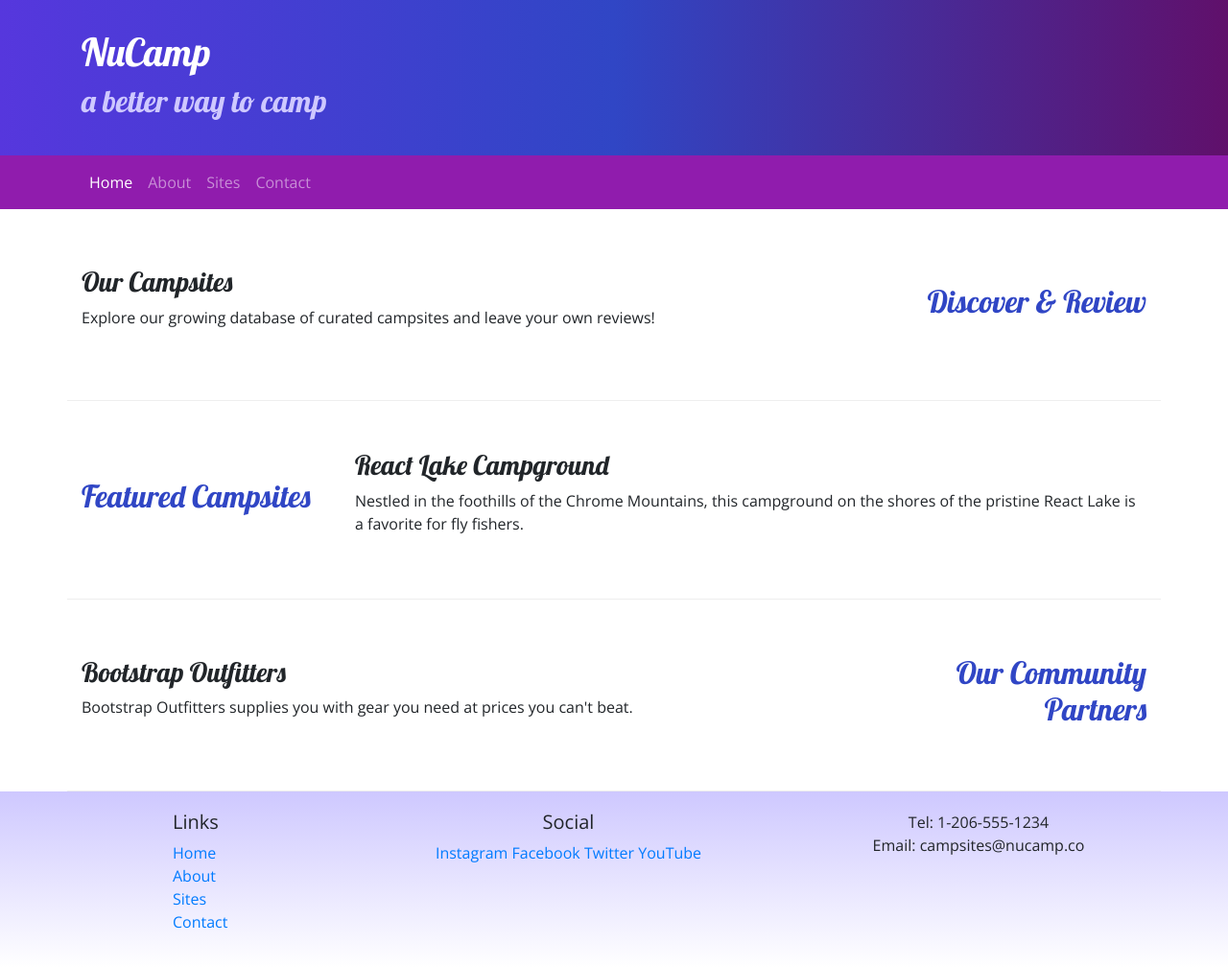
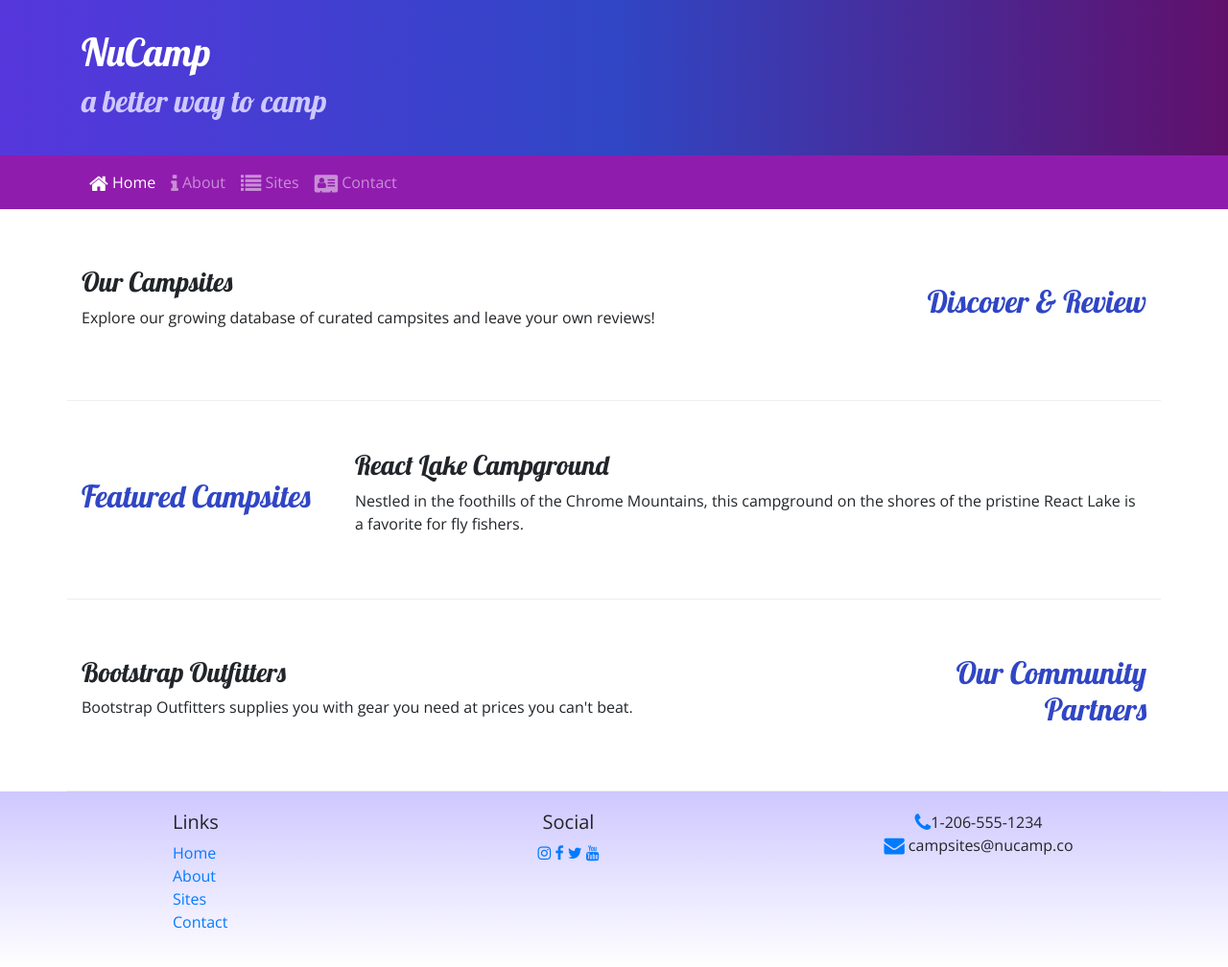
Before and after one commit to rmessina1010/rm_nucampsite, a website: page index.html in a window 1280 px wide. Shown: the whole page at 96% size. Drawn offline with nearby package versions, Linux system fonts and the light colour scheme.

Commit message:
Icon Fonts

```diff
--- a/index.html
+++ b/index.html
@@ -11,6 +11,7 @@
 
 
     <!-- Additional CSS must be placed after Bootstrap CSS -->
+    <link rel="stylesheet" href="node_modules/font-awesome/css/font-awesome.min.css" />
     <link rel="stylesheet" href="https://fonts.googleapis.com/css?family=Lobster|Open+Sans" />
     <link rel="stylesheet" href="css/styles.css" />
     <title>NuCamp: A Better Way To Camp</title>
@@ -35,10 +36,15 @@
                 data-target="#nucampNavbar"><span class="navbar-toggler-icon"></span></button>
             <div class="collapse navbar-collapse" id="nucampNavbar">
                 <ul class="navbar-nav">
-                    <li class="nav-item active"><a href="#" class="nav-link">Home</a></li>
-                    <li class="nav-item"><a href="aboutus.html" class="nav-link">About</a></li>
-                    <li class="nav-item"><a href="#" class="nav-link">Sites</a></li>
-                    <li class="nav-item"><a href="#" class="nav-link">Contact</a></li>
+                    <li class="nav-item active"><a href="#" class="nav-link"> <i class="fa fa-home fa-lg"></i>
+                            Home</a></li>
+                    <li class="nav-item"><a href="aboutus.html" class="nav-link"><i class="fa fa-info fa-lg"></i>
+                            About</a>
+                    </li>
+                    <li class="nav-item"><a href="#" class="nav-link"><i class="fa fa-list fa-lg"></i> Sites</a></li>
+                    <li class="nav-item"><a href="#" class="nav-link"><i class="fa fa-address-card fa-lg"></i>
+                            Contact</a>
+                    </li>
                 </ul>
             </div>
         </div>
@@ -92,14 +98,14 @@
                 </div>
                 <div class="col-6 col-sm-5 text-center">
                     <h5>Social</h5>
-                    <a href="http://instagram.com/">Instagram</a>
-                    <a href="http://facebook.com/">Facebook</a>
-                    <a href="http://twitter.com/">Twitter</a>
-                    <a href="http://youtube.com/">YouTube</a>
+                    <a href="http://instagram.com/"><i class="fa fa-instagram"></i></a>
+                    <a href="http://facebook.com/"><i class="fa fa-facebook"></i></a>
+                    <a href="http://twitter.com/"><i class="fa fa-twitter"></i></a>
+                    <a href="http://youtube.com/"><i class="fa fa-youtube"></i></a>
                 </div>
                 <div class="col-sm-4 text-center">
-                    Tel: 1-206-555-1234<br />
-                    Email: campsites@nucamp.co
+                    <i class="fa fa-phone fa-lg text-primary"></i>1-206-555-1234<br />
+                    <i class="fa fa-envelope fa-lg text-primary"></i> campsites@nucamp.co
                 </div>
             </div>
         </div>
--- a/package.json
+++ b/package.json
@@ -15,6 +15,8 @@
   },
   "dependencies": {
     "bootstrap": "^4.5.0",
+    "bootstrap-social": "^5.1.1",
+    "font-awesome": "^4.7.0",
     "jquery": "^3.5.1",
     "popper.js": "^1.16.1"
   }
```
Also changed, not shown: aboutus.html (+15 -10 lines), 1 other file.
